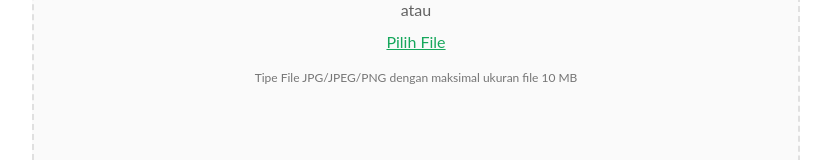
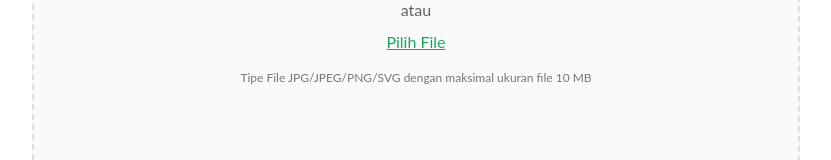
Before and after one commit to jabardigitalservice/upload-file-web, a Nuxt app: page / in a window 1280 px wide. Shown: the part 310-470 px from the top of the page, without its empty margins (224-1055 px from the left). Built offline with nearby package versions, Linux system fonts and the light colour scheme.

Commit message:
feat: add sublabel upload file

```diff
--- a/pages/index.vue
+++ b/pages/index.vue
@@ -3,7 +3,7 @@
     <DragAndDropFile
       ref="BaseDragAndDropFile"
       label="Upload File :"
-      sublabel="Tipe File JPG/JPEG/PNG dengan maksimal ukuran file 10 MB"
+      sublabel="Tipe File JPG/JPEG/PNG/SVG dengan maksimal ukuran file 10 MB"
       height-drag-and-drop="h-[350px]"
       :detail-drag-and-drop="detailDragAndDrop"
       @upload-file="uploadFile"
```
